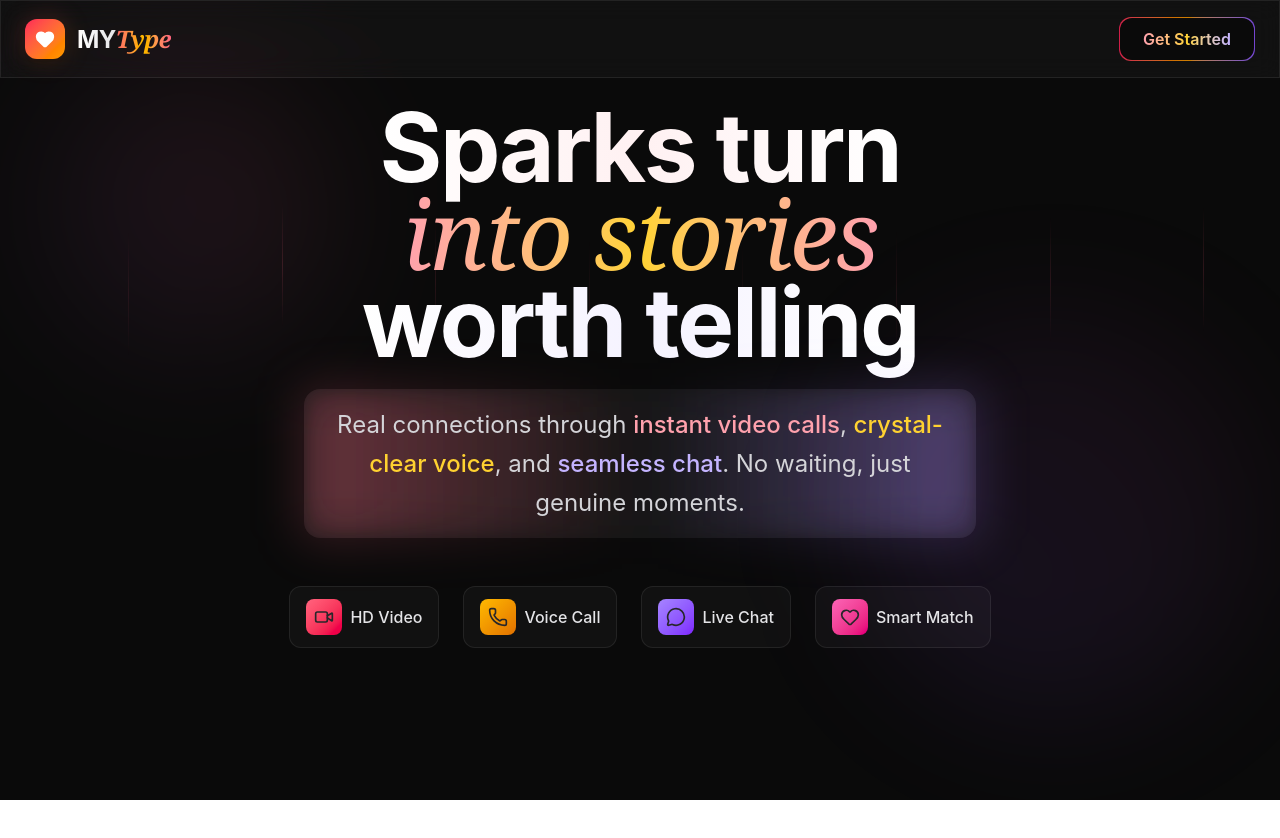
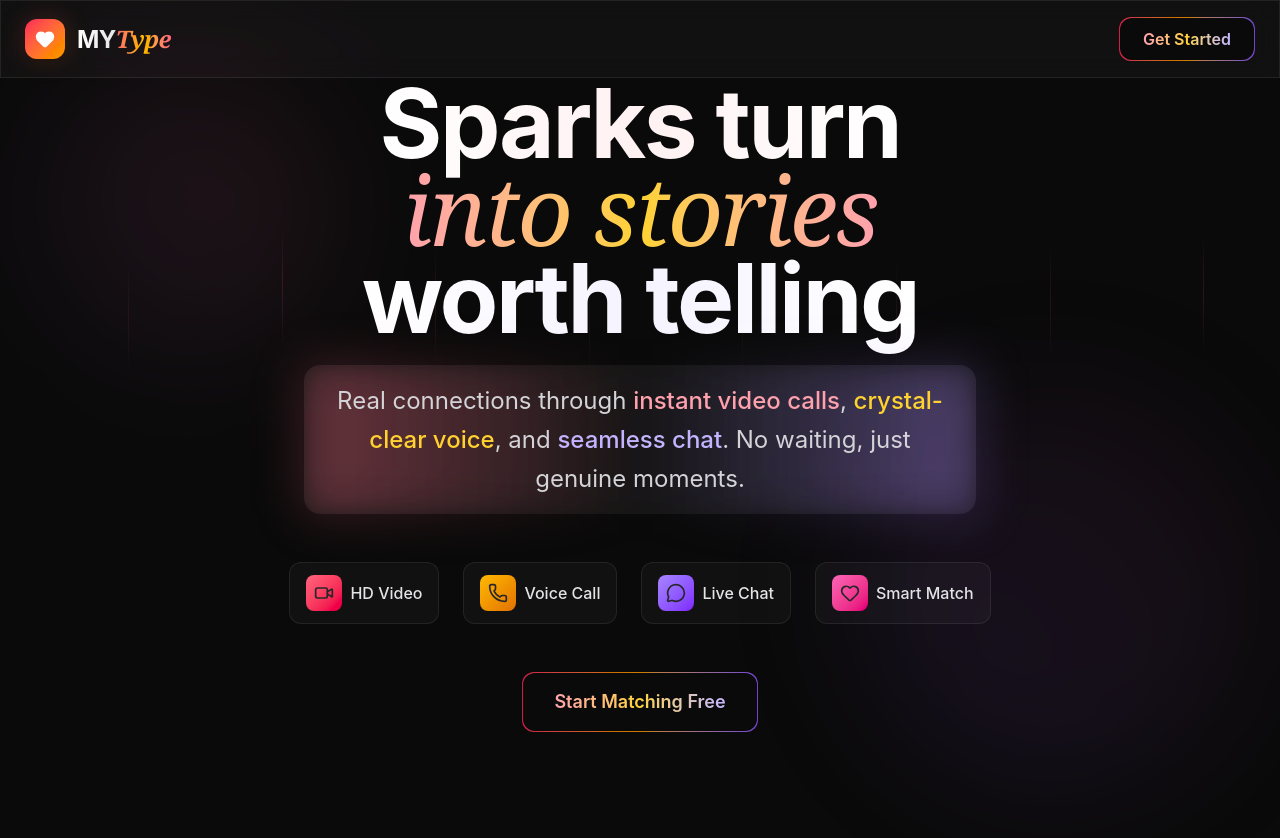
Before and after one commit to Diksha6057/Linkora, a React (Vite) app: page / in a window 1280 px wide. Shown: the top 838 px of the page. Before the commit the page ends 800 px from the top, so only its background shows below. Built offline with nearby package versions, Linux system fonts and the light colour scheme.

Commit message:
Added hero CTA button

```diff
--- a/src/components/Hero.jsx
+++ b/src/components/Hero.jsx
@@ -1,9 +1,10 @@
 import React, { useRef } from 'react'
 import { Video, Phone, MessageCircle, Heart } from 'lucide-react'
+import { useNavigate } from 'react-router-dom'
 
 const Hero = () => {
     const containerRef = useRef(null)
-
+const navigate = useNavigate()
     return (
         <section
             ref={containerRef}
@@ -149,6 +150,17 @@ const Hero = () => {
                     ))}
 
                 </div>
+                <div className="flex flex-col sm:flex-row items-center justify-center gap-5 mb-16 animate-fade-in-up delay-300">
+                    <button onClick={()=>navigate("/chatroom")} className="group relative px-8 py-4 rounded-xl overflow-hidden">
+                        <div className="absolute inset-0 bg-linear-to-r from-rose-500 via-amber-500 to-violet-500 opacity-80 group-hover:opacity-100 transition-all duration-500"></div>
+                        <div className="absolute inset-px bg-[#0a0a0a] rounded-xl"></div>
+                        <div className="relative flex items-center gap-3 text-lg font-semibold">
+                            <span className="bg-linear-to-r from-rose-300 via-amber-300 to-violet-300 bg-clip-text text-transparent">
+                                Start Matching Free
+                            </span>
+                        </div>
+                    </button>
+                </div>
 
             </div>
 
```
